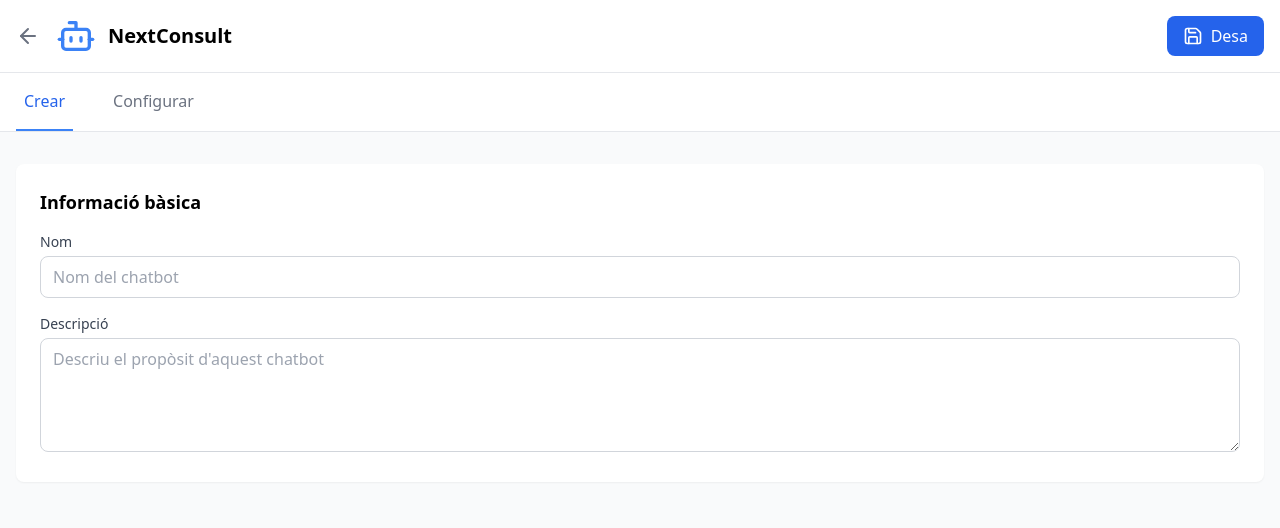
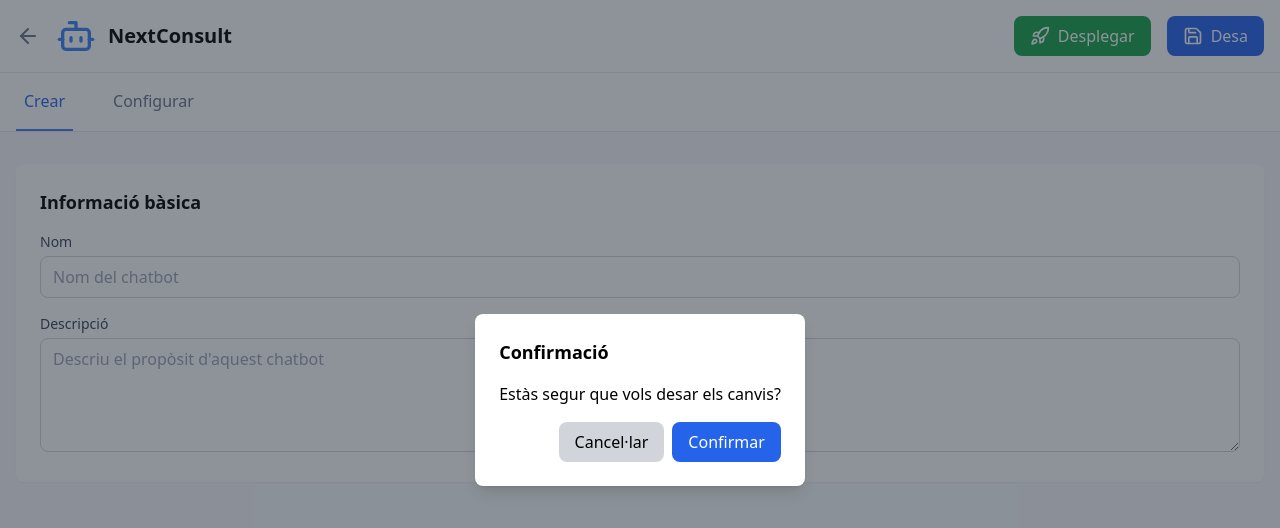
Before and after one commit to BotXPertUPC/BotXPert-Frontend, a React (Create React App) app: page /create in a window 1280 px wide. Both pictures are taken after a click on the button "Desa". Shown: the top 528 px of the page. Built offline with nearby package versions, Linux system fonts and the light colour scheme.

Commit message:
Add CreateTab and ConfigTab components with save and deploy modals in CreateChatbot

```diff
--- /dev/null
+++ b/src/ConfigTab.tsx
@@ -0,0 +1,12 @@
+import React from 'react';
+
+const ConfigTab = () => {
+  return (
+    <div className="bg-white rounded-lg p-6 shadow-sm">
+      <h2 className="text-lg font-semibold mb-4">Configuració</h2>
+      <p className="text-gray-600">Contingut de configuració aquí...</p>
+    </div>
+  );
+};
+
+export default ConfigTab;
--- /dev/null
+++ b/src/CreateTab.tsx
@@ -0,0 +1,37 @@
+import React from 'react';
+
+const CreateTab = () => {
+  return (
+    <div className="space-y-6">
+      <div className="bg-white rounded-lg p-6 shadow-sm">
+        <h2 className="text-lg font-semibold mb-4">Informació bàsica</h2>
+        <div className="space-y-4">
+          <div>
+            <label htmlFor="name" className="block text-sm font-medium text-gray-700 mb-1">
+              Nom
+            </label>
+            <input
+              type="text"
+              id="name"
+              className="w-full px-3 py-2 border border-gray-300 rounded-lg focus:outline-none focus:ring-2 focus:ring-blue-500"
+              placeholder="Nom del chatbot"
+            />
+          </div>
+          <div>
+            <label htmlFor="description" className="block text-sm font-medium text-gray-700 mb-1">
+              Descripció
+            </label>
+            <textarea
+              id="description"
+              rows={4}
+              className="w-full px-3 py-2 border border-gray-300 rounded-lg focus:outline-none focus:ring-2 focus:ring-blue-500"
+              placeholder="Descriu el propòsit d'aquest chatbot"
+            />
+          </div>
+        </div>
+      </div>
+    </div>
+  );
+};
+
+export default CreateTab;
--- a/src/createChatbot.tsx
+++ b/src/createChatbot.tsx
@@ -1,8 +1,28 @@
 import React, { useState } from 'react';
-import { ArrowLeft, Bot, Save } from 'lucide-react';
+import { ArrowLeft, Bot, Save, Rocket } from 'lucide-react';
+import CreateTab from './CreateTab';
+import ConfigTab from './ConfigTab';
 
 function CreateChatbot() {
   const [activeTab, setActiveTab] = useState('crear');
+  const [showSaveModal, setShowSaveModal] = useState(false);
+  const [showDeployModal, setShowDeployModal] = useState(false);
+
+  const handleSaveClick = () => {
+    setShowSaveModal(true);
+  };
+
+  const handleDeployClick = () => {
+    setShowDeployModal(true);
+  };
+
+  const closeSaveModal = () => {
+    setShowSaveModal(false);
+  };
+
+  const closeDeployModal = () => {
+    setShowDeployModal(false);
+  };
 
   return (
     <div className="min-h-screen bg-gray-50">
@@ -21,10 +41,20 @@ function CreateChatbot() {
                 </div>
               </div>
             </div>
-            <button className="bg-blue-600 hover:bg-blue-700 text-white px-4 py-2 rounded-lg flex items-center gap-2">
+            <div className="flex items-center gap-4">
+              <button
+                onClick={handleDeployClick}
+                className="bg-green-600 hover:bg-green-700 text-white px-4 py-2 rounded-lg flex items-center gap-2">
+                <Rocket className="w-5 h-5" />
+                Desplegar
+              </button>
+              <button
+                onClick={handleSaveClick}
+                className="bg-blue-600 hover:bg-blue-700 text-white px-4 py-2 rounded-lg flex items-center gap-2">
                 <Save className="w-5 h-5" />
                 Desa
               </button>
+            </div>
           </div>
         </div>
       </header>
@@ -60,42 +90,55 @@ function CreateChatbot() {
       {/* Main Content */}
       <main className="max-w-7xl mx-auto px-4 py-8">
         {activeTab === 'crear' ? (
-          <div className="space-y-6">
-            <div className="bg-white rounded-lg p-6 shadow-sm">
-              <h2 className="text-lg font-semibold mb-4">Informació bàsica</h2>
-              <div className="space-y-4">
-                <div>
-                  <label htmlFor="name" className="block text-sm font-medium text-gray-700 mb-1">
-                    Nom
-                  </label>
-                  <input
-                    type="text"
-                    id="name"
-                    className="w-full px-3 py-2 border border-gray-300 rounded-lg focus:outline-none focus:ring-2 focus:ring-blue-500"
-                    placeholder="Nom del chatbot"
-                  />
-                </div>
-                <div>
-                  <label htmlFor="description" className="block text-sm font-medium text-gray-700 mb-1">
-                    Descripció
-                  </label>
-                  <textarea
-                    id="description"
-                    rows={4}
-                    className="w-full px-3 py-2 border border-gray-300 rounded-lg focus:outline-none focus:ring-2 focus:ring-blue-500"
-                    placeholder="Descriu el propòsit d'aquest chatbot"
-                  />
+          <CreateTab />
+        ) : (
+          <ConfigTab />
+        )}
+      </main>
+
+      {/* Save Modal */}
+      {showSaveModal && (
+        <div className="fixed inset-0 bg-gray-800 bg-opacity-50 flex items-center justify-center">
+          <div className="bg-white p-6 rounded-lg shadow-lg">
+            <h2 className="text-lg font-semibold mb-4">Confirmació</h2>
+            <p>Estàs segur que vols desar els canvis?</p>
+            <div className="mt-4 flex justify-end gap-2">
+              <button
+                onClick={closeSaveModal}
+                className="px-4 py-2 bg-gray-300 hover:bg-gray-400 rounded-lg">
+                Cancel·lar
+              </button>
+              <button
+                onClick={closeSaveModal}
+                className="px-4 py-2 bg-blue-600 hover:bg-blue-700 text-white rounded-lg">
+                Confirmar
+              </button>
             </div>
           </div>
         </div>
+      )}
+
+      {/* Deploy Modal */}
+      {showDeployModal && (
+        <div className="fixed inset-0 bg-gray-800 bg-opacity-50 flex items-center justify-center">
+          <div className="bg-white p-6 rounded-lg shadow-lg">
+            <h2 className="text-lg font-semibold mb-4">Confirmació</h2>
+            <p>Estàs segur que vols desplegar l'aplicació en el telèfon 666666666?</p>
+            <div className="mt-4 flex justify-end gap-2">
+              <button
+                onClick={closeDeployModal}
+                className="px-4 py-2 bg-gray-300 hover:bg-gray-400 rounded-lg">
+                Cancel·lar
+              </button>
+              <button
+                onClick={closeDeployModal}
+                className="px-4 py-2 bg-green-600 hover:bg-green-700 text-white rounded-lg">
+                Confirmar
+              </button>
             </div>
-        ) : (
-          <div className="bg-white rounded-lg p-6 shadow-sm">
-            <h2 className="text-lg font-semibold mb-4">Configuració</h2>
-            <p className="text-gray-600">Contingut de configuració aquí...</p>
+          </div>
         </div>
       )}
-      </main>
     </div>
   );
 }
```
Lines whose indentation alone changed are shown as unchanged.
